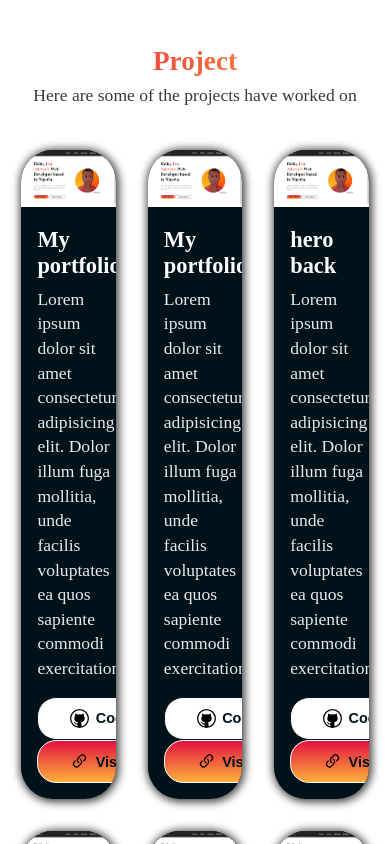
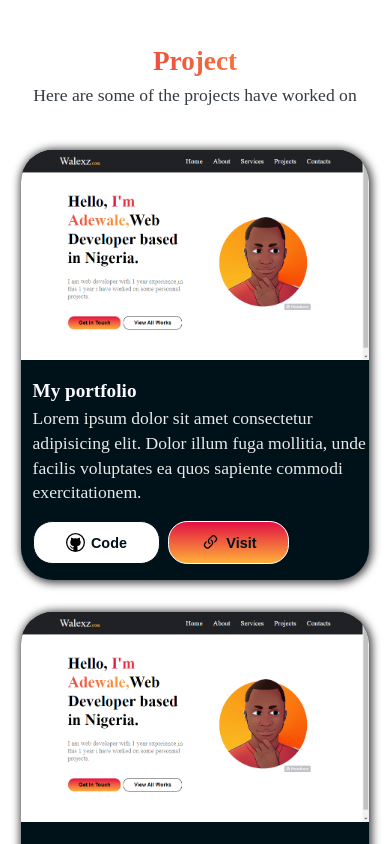
Before and after one commit to Walexz01/My-Portfolio, a React (Vite) app: page / in a window 390 px wide. Shown: the part 3800-4644 px from the top of the page. Built offline with nearby package versions, Linux system fonts and the light colour scheme.

Commit message:
made projects section responsive

```diff
--- a/src/components/Projectcard.tsx
+++ b/src/components/Projectcard.tsx
@@ -16,7 +16,7 @@ const Projectcard = ({
         <h3 className="project__name ">{name}</h3>
         <p className="project__about">{details}</p>
       </div>
-      <div className="project__action__btn">
+      <div className="project__action__btn ">
         {githubLinnk && (
           <button className="color__hover__btn btn">
             <VscGithub />
--- a/src/components/Projects.tsx
+++ b/src/components/Projects.tsx
@@ -12,15 +12,18 @@ const Projects = () => {
           desc="Here are some of the projects have worked on"
         />
         <div className="projects__card__container">
-          {projects.map(({ image, name, details, githubLinnk, siteLink }) => (
+          {projects.map(
+            ({ image, name, details, githubLinnk, siteLink }, index) => (
               <Projectcard
+                key={index}
                 image={image}
                 name={name}
                 details={details}
                 githubLinnk={githubLinnk}
                 siteLink={siteLink}
               />
-          ))}
+            )
+          )}
         </div>
       </div>
     </section>
--- a/src/index.css
+++ b/src/index.css
@@ -280,6 +280,9 @@ padding-top: .5rem;
   line-height: 1.4;
 }
 .project__action__btn{
+  display: flex;
+  flex-wrap: wrap;
+  gap: .5rem;
   padding: 0 1rem;
 }
 
@@ -355,6 +358,28 @@ padding-top: .3rem;
 .service__desc{
   font-size: 1.2rem;
 }
+
+/* ================== projects section ====================== */
+.projects__card__container{
+  gap: 2rem 1rem ;
+  grid-template-columns: repeat(2,1fr);
+}
+.project__details{
+  padding: .5rem 0 .7rem .7rem;
+}
+.project__name{
+  font-size: 1.3rem;
+  padding-bottom: .2rem;
+
+}
+.project__about {
+  font-size: 1rem;
+}
+.project__action__btn{
+  padding: 0 .7rem;
+}
+
+
 
 }
 /* ============= media query for 768px screen =============== */
@@ -480,6 +505,28 @@ padding-top: 0rem;
   font-size: 1.1rem;
 }
 
+/* ================== projects section ====================== */
+.projects__card__container{
+  gap: 1rem;
+}
+.project__details{
+  padding: .3rem 0 1rem .5rem;
+}
+.project__name{
+  font-size: 1rem;
+  padding-bottom: .5rem;
+}
+.project__about {
+  font-size: 1rem;
+}
+.project__action__btn{
+  display: flex;
+  flex-wrap: wrap;
+  gap: .5rem;
+  padding: 0 .5rem;
+}
+
+
 }
 
 
@@ -575,6 +622,27 @@ padding-top: 0rem;
   line-height: 1.4;
 }
 
+/* ================== projects section ====================== */
+.projects__card__container{
+  grid-template-columns: 1fr;
+  gap: 2rem;
+}
+.project__details{
+  padding: 1rem 0 1rem .7rem;
+}
+.project__name{
+  font-size: 1.2rem;
+  padding-bottom: .3rem;
+
+}
+.project__about {
+  font-size: 1.1rem;
+}
+
+.project__action__btn{
+  padding: 0 .7rem;
+}
+
 
 
 
```
Lines whose indentation alone changed are shown as unchanged.
